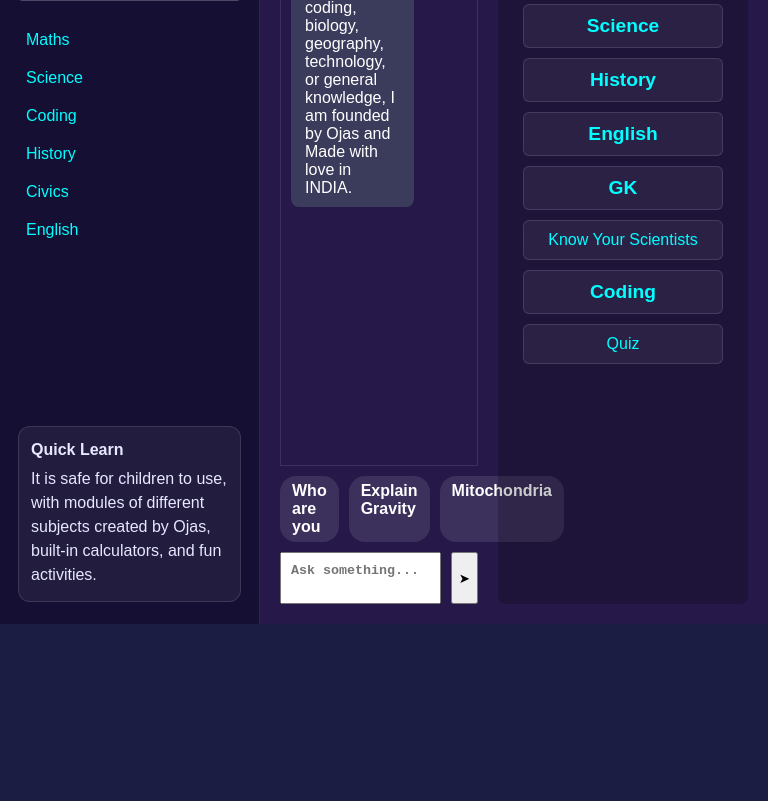
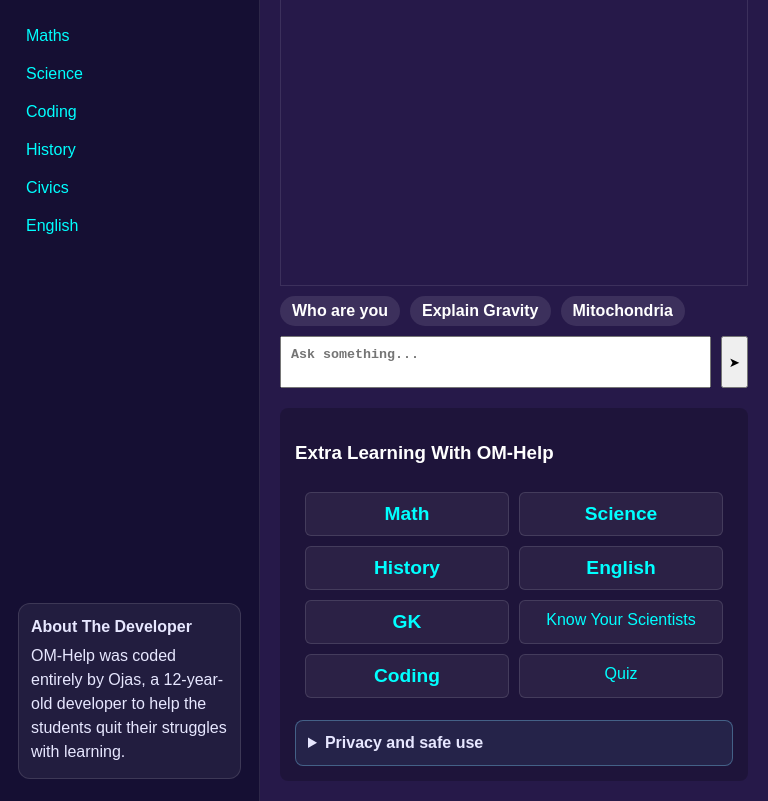
Before and after one commit to misrapreeti01-dotcom/OM-Learning, a plain HTML site: page index.html in a window 768 px wide. Shown: the part 176-977 px from the top of the page. Before the commit the page ends 800 px from the top, so only its background shows below. Drawn offline with Linux system fonts and the light colour scheme.

Commit message:
Update index.html

```diff
--- a/index.html
+++ b/index.html
@@ -3,10 +3,14 @@
 <head>
     <meta charset="UTF-8">
     <meta name="viewport" content="width=device-width, initial-scale=1">
-    <meta name="description" content="OM-Help is a safe chatbot for children to use, with modules of different subjects created by Ojas, built-in calculator tools, and fun learning activities in maths, science, coding, history, English, GK, and more.">
+    <meta name="description" content="OM-Help is a student learning assistant for simple explanations and learning links in maths, science, English, coding, history, civics, geography, and general knowledge.">
+    <meta name="robots" content="index, follow">
     <meta name="msvalidate.01" content="975CE7B47C793AA201EE8177DF014252" />
     <meta name="google-site-verification" content="hCTbpgYO8c9tyyqyoZ_hKw2bVB4DAk-1-Mw26OkcibY" />
-    <title>OM-Help-Smart Learning</title>
+    <meta property="og:type" content="website">
+    <meta property="og:title" content="OM-Help | Student Learning Assistant">
+    <meta property="og:description" content="Explore maths, science, English, coding, history, geography, and more with OM-Help.">
+    <title>OM-Help | Student Learning Assistant</title>
     <style>
         :root {
             --bg-dark: rgb(28, 29, 66);
@@ -270,6 +274,26 @@
       -webkit-background-clip: text;
       background-clip: text;
       color: transparent;
+      margin: 0;
+    }
+
+    .safety-notice {
+      margin-top: 12px;
+      padding: 10px 12px;
+      border: 1px solid rgba(125, 211, 252, 0.35);
+      border-radius: 8px;
+      background: rgba(125, 211, 252, 0.08);
+      color: #e7e7ff;
+      line-height: 1.5;
+    }
+
+    .safety-notice summary {
+      cursor: pointer;
+      font-weight: 700;
+    }
+
+    .safety-notice p {
+      margin: 10px 0 0;
     }
 
 
@@ -472,6 +496,12 @@
          font-size: 1.1rem;
        }
 
+       .developer-credit {
+         margin: 0 0 12px;
+         color: #e7e7ff;
+         line-height: 1.5;
+       }
+
        .subject-grid {
          display: grid;
          grid-template-columns: repeat(2, minmax(0, 1fr));
@@ -496,13 +526,35 @@
        }
      }
 
+     @media (min-width: 761px) and (max-width: 1000px) {
+       .chat-area {
+         flex-direction: column;
+       }
+
+       .chat-panel {
+         flex: 0 0 auto;
+         min-height: 68vh;
+       }
+
+       .panel {
+         flex: 0 0 auto;
+         max-height: none;
+         overflow: visible;
+       }
+
+       .subject-grid {
+         display: grid;
+         grid-template-columns: repeat(2, minmax(0, 1fr));
+       }
+     }
+
 
      </style>
 </head>
 <body>
     <aside class="slidebar">
         <div class="brand-mark">O</div>
-        <div class="header">OM-Help</div>
+        <h1 class="header">OM-Help</h1>
 
         <div class="new-chat" id="newChatBtn">
             <span>New chat</span>
@@ -519,8 +571,8 @@
         </nav>
 
         <div class="card">
-            <h4>Quick Learn</h4>
-            <p>It is safe for children to use, with modules of different subjects created by Ojas, built-in calculators, and fun activities.</p>
+            <h4>About The Developer</h4>
+            <p>OM-Help was coded entirely by Ojas, a 12-year-old developer to help the students quit their struggles with learning. </p>
         </div>
     </aside>
 
@@ -545,16 +597,21 @@
 
         <aside class="panel" aria-label="Learning links">
             <h3>Extra Learning With OM-Help</h3>
-            <div class="subject-grid">
+                <div class="subject-grid">
                 <div class="math" data-subject="math"><a href="https://misrapreeti01-dotcom.github.io/Calculator_OMgpt/">Math</a></div>
                 <div class="science" data-subject="science"><a href="https://misrapreeti01-dotcom.github.io/Chemistry_OMgpt/">Science</a></div>
                 <div class="history" data-subject="history"><a href="https://misrapreeti01-dotcom.github.io/History_OMgpt/">History</a></div>
                 <div class="english" data-subject="english"><a href="https://misrapreeti01-dotcom.github.io/English_OMgpt/">English</a></div>
-                <div class="gk" data-subject="gk"><a href=" https://misrapreeti01-dotcom.github.io/GK_OMgpt/">GK</a></div>
+                <div class="gk" data-subject="gk"><a href="https://misrapreeti01-dotcom.github.io/GK_OMgpt/">GK</a></div>
                 <div class="scientists" data-subject="know your scientists"><a href="https://misrapreeti01-dotcom.github.io/AlbertEinstein_OMgpt/">Know Your Scientists</a></div>
                 <div class="coding" data-subject="coding"><a href="https://misrapreeti01-dotcom.github.io/CODING_OMgpt/">Coding</a></div>
                 <div class="quiz" data-subject="quiz"><a href="https://misrapreeti01-dotcom.github.io/Quiz-OMgpt/">Quiz</a></div>
             </div>
+            <details class="safety-notice">
+                <summary>Privacy and safe use</summary>
+                <p>OM-Help does not send chat messages to a server or save them for later. Messages stay in this browser tab and are cleared when you refresh the page or choose New chat. External learning links open other websites with their own privacy practices.</p>
+                <p>Answers can be incorrect or incomplete. Do not share personal information, and ask a parent, guardian, or teacher for help if something seems confusing or unsafe.</p>
+            </details>
         </aside>
     </main>
 
@@ -1140,7 +1197,8 @@
         ["skills"], "Skills are abilities built through practice, study, and repeated effort.",
         ["knowledge base"], "A knowledge base holds useful information that can be reviewed anytime for learning and problem-solving.",
         ["2+2"],  "The answer is 4.",
-        ["4+4"],  "The answer is 8."   ["factor"], "A factor is a number that divides another number exactly.",
+        ["4+4"],  "The answer is 8.",
+        ["factor"], "A factor is a number that divides another number exactly.",
         ["multiple"], "A multiple is a number that results from multiplying a number by a whole number.",
         ["prime number"], "A prime number has exactly two factors: 1 and itself.",
         ["composite number"], "A composite number has more than two factors.",
@@ -1172,7 +1230,7 @@
         ["literature"], "Literature is written works considered to have artistic or intellectual value.",
         ["theater"], "Theater is a collaborative form of performing arts that uses live performers to present stories in front of an audience.",
         ["film"], "Film is a medium that uses moving images to tell stories or convey information.",
-        ["dance"], "Dance is a performing art form consisting of purposefully selected sequences of human movement."
+        ["dance"], "Dance is a performing art form consisting of purposefully selected sequences of human movement.",
         ["mughal empire"], "The Mughal Empire was a powerful empire in India from the early 16th to the mid-19th century, known for its rich culture and architecture.",
         ["british raj"], "The British Raj refers to the period of British rule over India from 1858 to 1947.",
         ["independence movement"], "The independence movement in India was a series of efforts and campaigns that led to India's freedom from British rule in 1947.",
@@ -1195,19 +1253,19 @@
         ["tenali rama"], "Tenali Rama was a poet and advisor in the court of King Krishnadevaraya of the Vijayanagara Empire, known for his wit and intelligence.",
         ["akbar"], "Akbar was a Mughal emperor who ruled India from 1556 to 1605, known for his policies of religious tolerance and administrative reforms.",
         ["shah jahan"], "Shah Jahan was a Mughal emperor who ruled India from 1628 to 1658, famous for commissioning the Taj Mahal.",
-        ["birbal"], "Birbal was a witty advisor and minister in the court of Mughal Emperor Akbar, known for his cleverness and sense of humor."
+        ["birbal"], "Birbal was a witty advisor and minister in the court of Mughal Emperor Akbar, known for his cleverness and sense of humor.",
         ["shivaji"], "Shivaji was the founder of the Maratha Empire in western India, known for his military tactics and administration.",
         ["tipu sultan"], "Tipu Sultan was the ruler of the Kingdom of Mysore in southern India, known for his resistance against British colonial forces.",
         ["bhagat singh"], "Bhagat Singh was an Indian revolutionary and freedom fighter who played a key role in the struggle for India's independence from British rule.",
         ["subhas chandra bose"], "Subhas Chandra Bose was an Indian nationalist leader who sought to free India from British rule through armed struggle and founded the Indian National Army.",
-        ["mahatma gandhi"], "Mahatma Gandhi was a leader of the Indian independence movement, known for his philosophy of nonviolent resistance and civil disobedience."
+        ["mahatma gandhi"], "Mahatma Gandhi was a leader of the Indian independence movement, known for his philosophy of nonviolent resistance and civil disobedience.",
         ["=", "equals"], "You can visit the Maths section from OMgpt-Extra learning platform for more information on mathematical operations.",
         ["+", "plus"], "You can visit the Maths section from OMgpt-Extra learning platform for more information on mathematical operations.",
         ["-", "minus"],"You can visit the Maths section from OMgpt-Extra learning platform for more information on mathematical operations.",
         ["*", "times"], "You can visit the Maths section from OMgpt-Extra learning platform for more information on mathematical operations.",
         ["/", "divided by"], "You can visit the Maths section from OMgpt-Extra learning platform for more information on mathematical operations.",
         ["%", "modulus"], "You can visit the Maths section from OMgpt-Extra learning platform for more information on mathematical operations.",
-        ["^", "to the power of"], "You can visit the Maths section from OMgpt-Extra learning platform for more information on mathematical operations."
+        ["^", "to the power of"], "You can visit the Maths section from OMgpt-Extra learning platform for more information on mathematical operations.",
         ["verb"], "A verb is a word that describes an action, occurrence, or state of being.",
         ["noun"], "A noun is a word that represents a person, place, thing, or idea.",
         ["adjective"], "An adjective is a word that describes or modifies a noun.",
@@ -1215,12 +1273,12 @@
         ["pronoun"], "A pronoun is a word that takes the place of a noun in a sentence.",
         ["preposition"], "A preposition is a word that shows the relationship between a noun (or pronoun) and other words in a sentence.",
         ["conjunction"], "A conjunction is a word that connects words, phrases, or clauses in a sentence.",
-        ["interjection"], "An interjection is a word or phrase that expresses strong emotion or sudden feeling."
+        ["interjection"], "An interjection is a word or phrase that expresses strong emotion or sudden feeling.",
         ["sentence"], "A sentence is a group of words that expresses a complete thought and contains a subject and a predicate.",
         ["paragraph"], "A paragraph is a group of related sentences that discuss a single topic or idea.",
         ["essay"], "An essay is a short piece of writing on a particular subject, often presenting the author's argument or perspective.",
         ["story"], "A story is a narrative that describes events, characters, and experiences, often with a beginning, middle, and end.",
-        ["poem"], "A poem is a form of literary expression that uses rhythm, imagery, and language to evoke emotions and ideas."
+        ["poem"], "A poem is a form of literary expression that uses rhythm, imagery, and language to evoke emotions and ideas.",
         ["hindi"], "Hindi is an Indo-Aryan language spoken primarily in India and is one of the official languages of the country.",
         ["english"], "English is a West Germanic language that originated in England and is widely spoken around the world.",
         ["spanish"], "Spanish is a Romance language that originated in the Iberian Peninsula and is spoken in many countries worldwide.",
@@ -1228,53 +1286,53 @@
         ["german"], "German is a West Germanic language spoken mainly in Germany, Austria, and parts of Switzerland.",
         ["chinese"], "Chinese is a group of related languages spoken primarily in China, with Mandarin being the most widely spoken variety.",
         ["japanese"], "Japanese is an East Asian language spoken primarily in Japan, known for its unique writing system and grammar.",
-        ["korean"], "Korean is an East Asian language spoken primarily in South Korea and North Korea, with its own unique script called Hangul."
+        ["korean"], "Korean is an East Asian language spoken primarily in South Korea and North Korea, with its own unique script called Hangul.",
         ["olympiad"], "An Olympiad is a competition or contest, often in academics or sports, where participants demonstrate their skills and knowledge.",
         ["science olympiad"], "A Science Olympiad is a competition that tests students' knowledge and skills in various scientific disciplines.",
         ["math olympiad"], "A Math Olympiad is a competition that challenges students to solve complex mathematical problems and demonstrate their problem-solving abilities.",
         ["coding olympiad"], "A Coding Olympiad is a competition where participants solve programming challenges and demonstrate their coding skills.",
-        ["robotics olympiad"], "A Robotics Olympiad is a competition where participants design, build, and program robots to complete specific tasks."
+        ["robotics olympiad"], "A Robotics Olympiad is a competition where participants design, build, and program robots to complete specific tasks.",
         ["chess"], "Chess is a strategic board game played between two players, involving skillful planning and tactics.",
-        ["harry potter"], "Harry Potter is a series of fantasy novels written by J.K. Rowling, following the story of a young wizard and his friends."
+        ["harry potter"], "Harry Potter is a series of fantasy novels written by J.K. Rowling, following the story of a young wizard and his friends.",
         ["15th August"], "15th August is celebrated as Independence Day in India, marking the country's independence from British rule in 1947.",
         ["26th January"], "26th January is celebrated as Republic Day in India, commemorating the adoption of the Constitution of India in 1950.",
-        ["5th September"], "5th September is celebrated as Teachers' Day in India, honoring the birth anniversary of Dr. Sarvepalli Radhakrishnan, a renowned educator and philosopher."
+        ["5th September"], "5th September is celebrated as Teachers' Day in India, honoring the birth anniversary of Dr. Sarvepalli Radhakrishnan, a renowned educator and philosopher.",
         ["pet"], "A pet is an animal kept for companionship and enjoyment, such as a dog, cat, or bird.",
         ["dog"], "A dog is a domesticated mammal known for its loyalty and companionship to humans.",
         ["cat"], "A cat is a small domesticated mammal known for its independence and playful behavior.",
         ["fish"], "Fish are aquatic animals that live in water and are often kept as pets in aquariums.",
-        ["bird"], "Birds are warm-blooded vertebrates with feathers, wings, and beaks, many of which can fly."
+        ["bird"], "Birds are warm-blooded vertebrates with feathers, wings, and beaks, many of which can fly.",
         ["hiv"], "HIV (Human Immunodeficiency Virus) is a virus that attacks the immune system and can lead to AIDS if not treated.",
         ["aids"], "AIDS (Acquired Immunodeficiency Syndrome) is a condition caused by HIV that weakens the immune system, making it difficult to fight infections.",
         ["cancer"], "Cancer is a disease characterized by the uncontrolled growth and spread of abnormal cells in the body.",
         ["diabetes"], "Diabetes is a chronic condition that affects how the body processes blood sugar (glucose).",
-        ["heart disease"], "Heart disease refers to various conditions that affect the heart's structure and function, often leading to heart attacks or other complications."
+        ["heart disease"], "Heart disease refers to various conditions that affect the heart's structure and function, often leading to heart attacks or other complications.",
         ["drug abuse"], "Drug abuse is the harmful or excessive use of drugs, leading to physical, mental, and social problems.",
         ["alcoholism"], "Alcoholism is a chronic disease characterized by an inability to control alcohol consumption despite negative consequences.",
-        ["mental health"], "Mental health refers to a person's emotional, psychological, and social well-being, affecting how they think, feel, and behave."
+        ["mental health"], "Mental health refers to a person's emotional, psychological, and social well-being, affecting how they think, feel, and behave.",
         ["topper"], "A topper is a student who achieves the highest marks or ranks in an examination or academic performance.",
         ["ranker"], "A ranker is a student who secures a high position or rank in an examination or competition.",
-        ["scholarship"], "A scholarship is a financial award given to students based on academic achievement, talent, or other criteria to support their education."
+        ["scholarship"], "A scholarship is a financial award given to students based on academic achievement, talent, or other criteria to support their education.",
         ["backbenchers"], "Backbenchers are students who sit at the back of the classroom, often associated with being less attentive or engaged in class activities.",
         ["class monitor"], "A class monitor is a student appointed to assist the teacher in maintaining discipline and order in the classroom.",
-        ["prefect"], "A prefect is a student given certain responsibilities and authority to help manage school activities and maintain discipline."
+        ["prefect"], "A prefect is a student given certain responsibilities and authority to help manage school activities and maintain discipline.",
         ["debate"], "A debate is a formal discussion where participants present arguments for or against a specific topic.",
         ["quiz"], "A quiz is a short test or competition that assesses knowledge on various subjects.",
-        ["group study"], "Group study involves students working together to learn, discuss, and solve problems collaboratively."
+        ["group study"], "Group study involves students working together to learn, discuss, and solve problems collaboratively.",
         ["mun"], "MUN (Model United Nations) is an educational simulation where students role-play as delegates to the United Nations and engage in discussions on global issues.",
         ["science fair"], "A science fair is an event where students present their scientific projects and experiments to showcase their research and findings.",
-        ["sports day"], "Sports day is an event organized by schools or institutions where students participate in various athletic competitions and activities."
+        ["sports day"], "Sports day is an event organized by schools or institutions where students participate in various athletic competitions and activities.",
         ["heats day"], "Heats day is a preliminary round in sports competitions where participants compete to qualify for the final rounds.",
-        ["finals day"], "Finals day is the concluding round of a competition where the top participants compete for the championship or awards."
+        ["finals day"], "Finals day is the concluding round of a competition where the top participants compete for the championship or awards.",
         ["cricket"], "Cricket is a bat-and-ball sport played between two teams, popular in countries like India, England, and Australia.",
         ["football"], "Football (soccer) is a team sport played with a spherical ball, where the objective is to score goals by getting the ball into the opposing team's net.",
         ["basketball"], "Basketball is a team sport where players aim to score points by shooting a ball through the opponent's hoop.",
         ["tennis"], "Tennis is a racket sport played individually or in pairs, where players hit a ball over a net to score points.",
-        ["badminton"], "Badminton is a racquet sport played with a shuttlecock, where players aim to hit it over the net and into the opponent's court."
+        ["badminton"], "Badminton is a racquet sport played with a shuttlecock, where players aim to hit it over the net and into the opponent's court.",
         ["olympics"], "The Olympics is a global multi-sport event held every four years, featuring athletes from around the world competing in various sports.",
         ["paralympics"], "The Paralympics is a major international multi-sport event for athletes with disabilities, held shortly after the Olympic Games.",
         ["commonwealth games"], "The Commonwealth Games is an international multi-sport event involving athletes from the Commonwealth of Nations.",
-        ["asian games"], "The Asian Games is a continental multi-sport event held every four years among athletes from all over Asia."
+        ["asian games"], "The Asian Games is a continental multi-sport event held every four years among athletes from all over Asia.",
         ["asia cup"], "The Asia Cup is a cricket tournament held among Asian countries, organized by the Asian Cricket Council.",
         ["fifa world cup"], "The FIFA World Cup is an international football (soccer) tournament held every four years, featuring national teams from around the world.",
         ["icc cricket world cup"], "The ICC Cricket World Cup is an international cricket championship organized by the International Cricket Council, held every four years."
```
